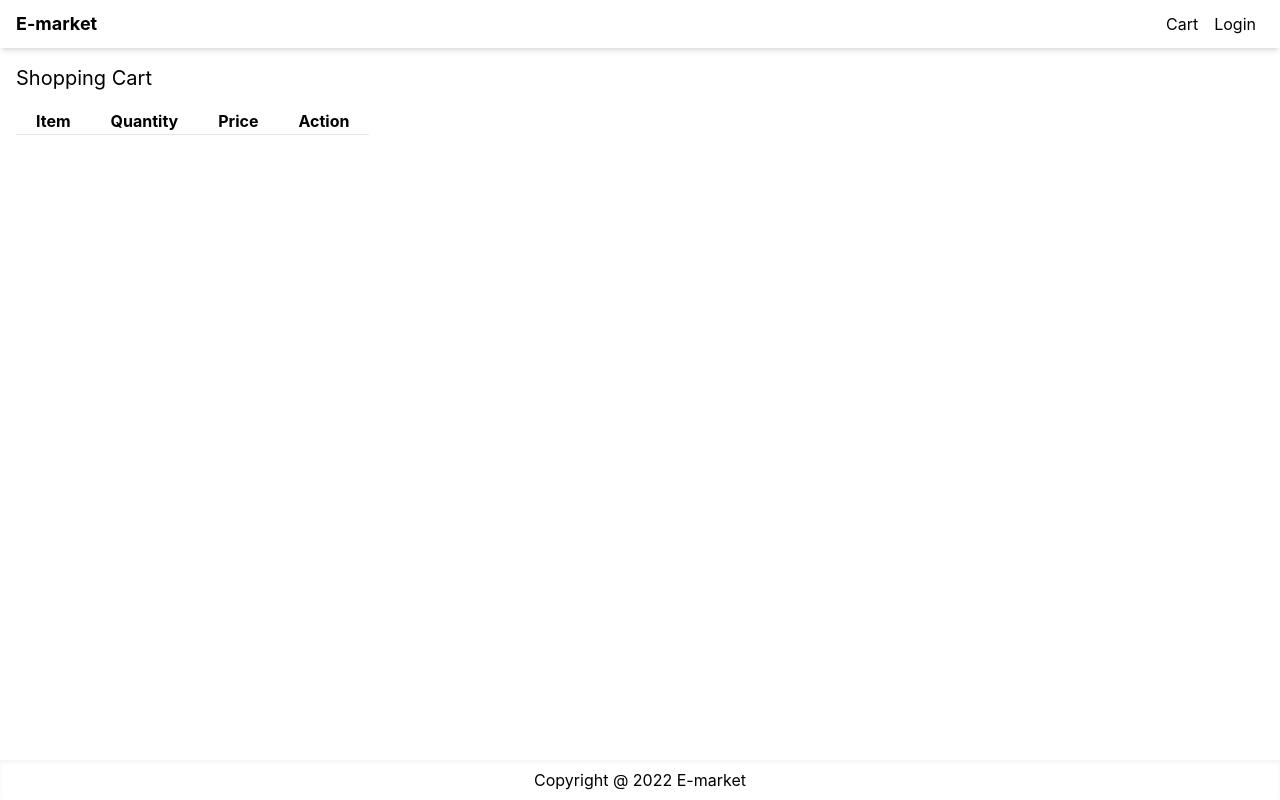
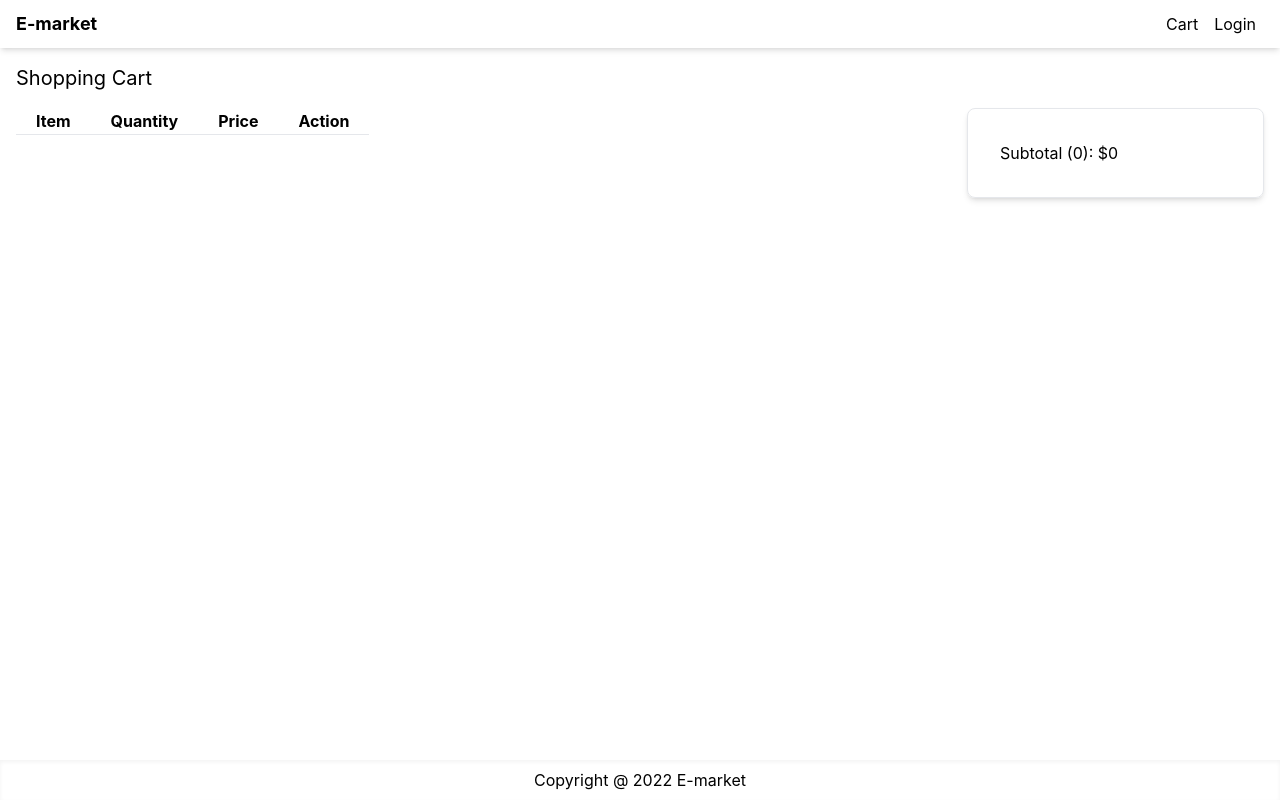
Before and after one commit to Pobarul-islam/nextjs-ecommarce, a Next.js app: page /cart in a window 1280 px wide. Built offline with nearby package versions, Linux system fonts and the light colour scheme.

Commit message:
product price multipy

```diff
--- a/pages/cart.js
+++ b/pages/cart.js
@@ -9,6 +9,11 @@ export default function CartScreen() {
   const {
     cart: { cartItems },
   } = state;
+
+
+  const removeItemHendler = (item)=>{
+    dispatch({type : 'CART_REMOVE_ITEM', payload: item});
+  }
   return (
     <Layouts title="Shopping Cart">
       <h1 className="mb-4 text-xl">Shopping Cart</h1>
@@ -49,7 +54,9 @@ export default function CartScreen() {
                     <td className="p-5 text-right">{item.price}</td>
                     <td className="p-5 text-center">
                       <button>
-                        <HiOutlineXCircle></HiOutlineXCircle>
+                        <HiOutlineXCircle
+                          onClick={() => removeItemHendler(item)}
+                        ></HiOutlineXCircle>
                       </button>
                     </td>
                   </tr>
@@ -57,6 +64,16 @@ export default function CartScreen() {
               </tbody>
             </table>
           </div>
+          <div className="card p-5">
+            <ul>
+              <li>
+                <div className="p-3">
+                  Subtotal ({cartItems.reduce((a, c) => a + c.quantity, 0)}){''}
+                  : ${cartItems.reduce((a, c) => a + c.quantity * c.price, 0)}
+                </div>
+              </li>
+            </ul>
+          </div>
         </div>
       )}
     </Layouts>
--- a/pages/product/[slug].js
+++ b/pages/product/[slug].js
@@ -9,6 +9,7 @@ import { Store } from '../../utils/Store';
 export default function ProductScreen() {
     const {state, dispatch} = useContext(Store)
     const {query} = useRouter();
+    const router = useRouter();
     const {slug} = query;
     const product = data.products.find(x=>x.slug==slug);
     if(!product){
@@ -25,6 +26,7 @@ export default function ProductScreen() {
             return;
         }
         dispatch({type: 'CART_ADD_ITEM', payload: {...product, quantity}});
+        router.push('/cart');
     };
 
   return (
--- a/utils/Store.js
+++ b/utils/Store.js
@@ -21,7 +21,13 @@ function reducer(state, action) {
       return { ...state, cart: { ...state.cart, cartItems } };
     }
     default:
-      return state;
+      case 'CART_REMOVE_ITEM':{
+        const cartItems = state.cart.cartItems.filter(
+          (item)=>item.slug !== action.payload.slug
+        );
+        return {...state, cart: {...state.cart, cartItems} };
+      }
+
   }
 }
 
```
